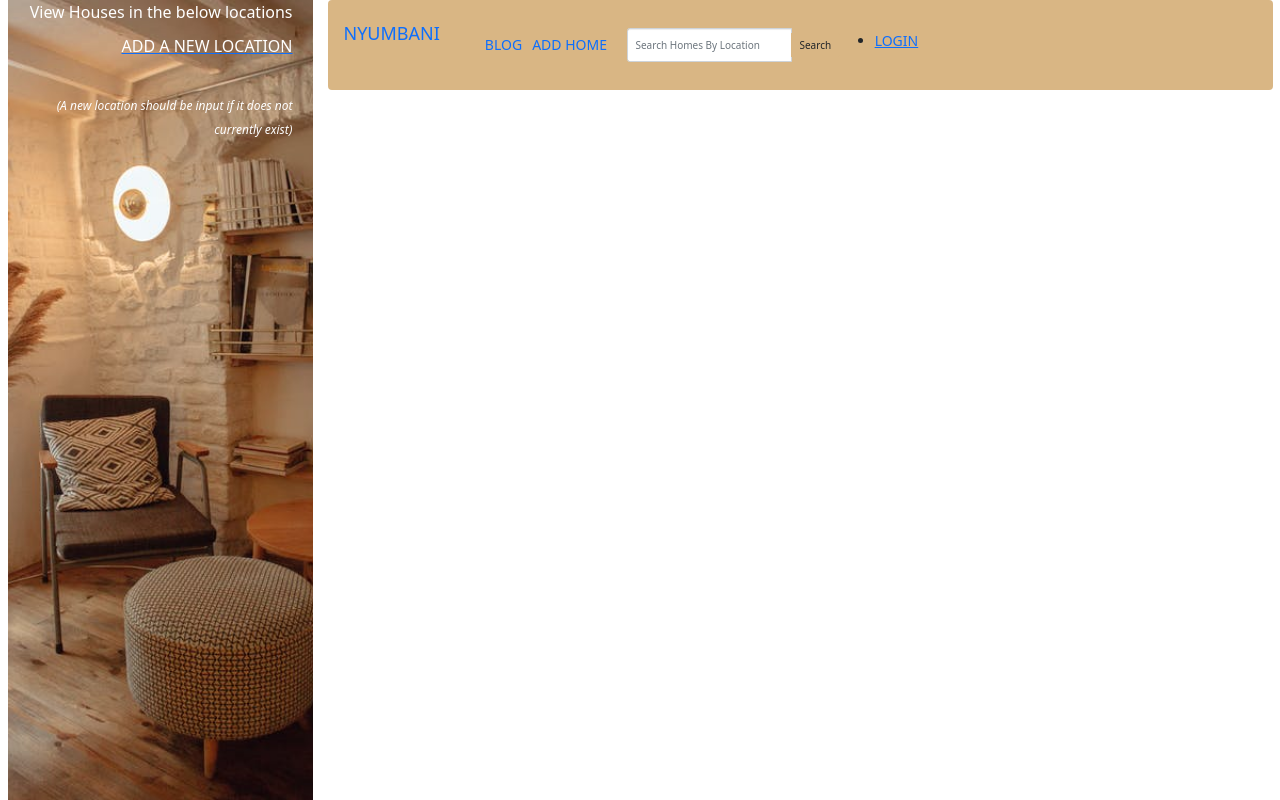
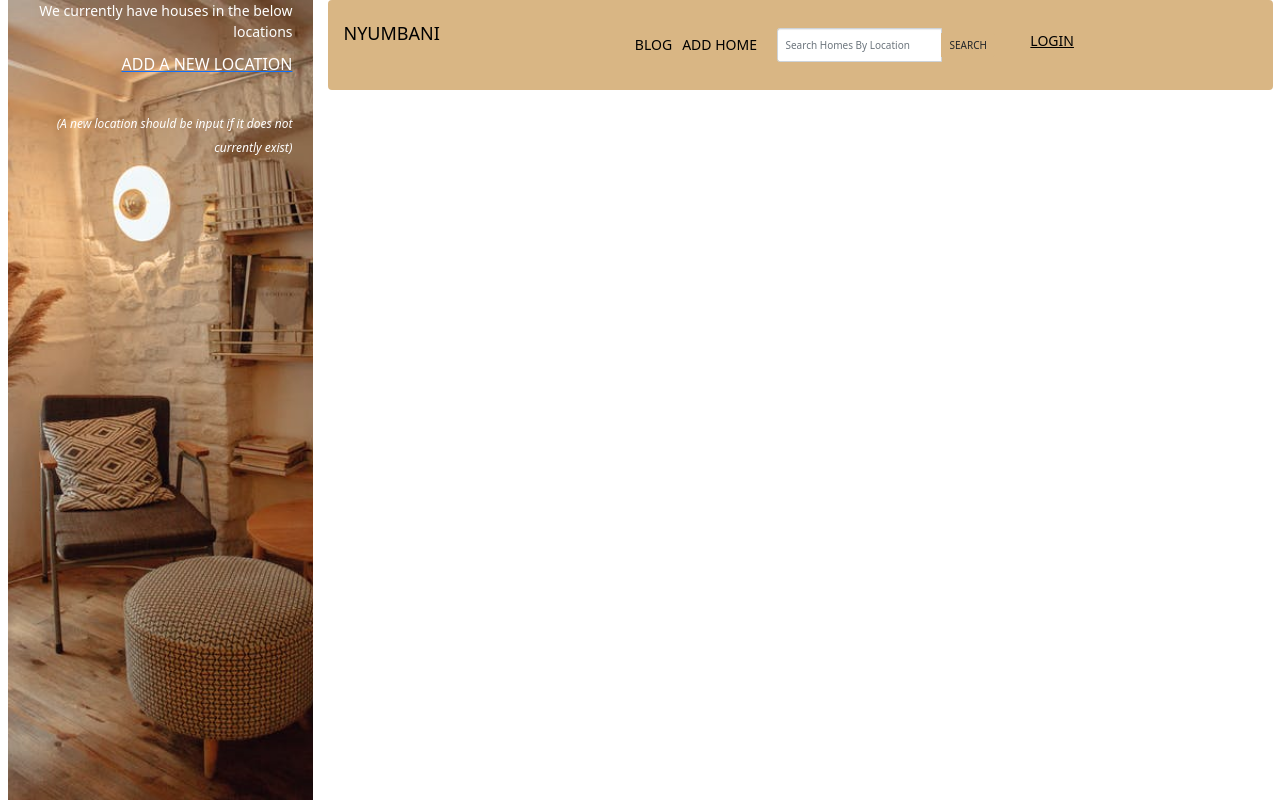
Before and after one commit to Alice-Githui/Homes--DRF, a Django app: page /homepage in a window 1280 px wide. Run offline with Django 3.2, Linux system fonts and the light colour scheme; data that the repository does not hold is empty; some libraries are stand-ins or nearby versions.

Commit message:
style navbar

```diff
--- a/ourhomes/static/CSS/style.css
+++ b/ourhomes/static/CSS/style.css
@@ -96,9 +96,7 @@
     padding-right: 20px;
     color: white;
 }
-/* .locationlist ul{
-    padding-top: 40px;
-} */
+
 
 .locationlist a li{
     list-style-type: none;
@@ -106,6 +104,7 @@
     padding-right: 20px;
     text-decoration: none;
     color: white;
+    border: none;
 }
 
 #onehomedetails{
@@ -211,3 +210,7 @@
 nav{
     font-size: 14px;
 }
+
+.appnavbar{
+    margin-left: 150px;
+}
--- a/ourhomes/templates/files/homepage.html
+++ b/ourhomes/templates/files/homepage.html
@@ -9,18 +9,12 @@
         <div class="col-md-3">
             <div class="locationlist">
                 <div>
-                    <p>View Houses in the below locations</p>
+                    <p style="font-size: 14px;">We currently have houses in the below locations</p>
                 </div>
-                <!-- {% for location in location %}
-                <a class="nav-item nav-link" routerLink="/repos" routerLinkActive='active' id="repos" href="{% url 'homepage' %}?location={{location.name }}" style="font-weight: bold;">{{location.name}}</a>
-                {% endfor %} -->
                 {% for location in locations %}
-                <a href="{% url 'homepage' %}?location={{location.name}}"><li>{{location.name}}</li></a>
-                <!-- <ul>
-                    <li>{{location.name}}</li>
-                </ul>                -->
+                <a><li>{{location.name}}</li></a>
                 {% endfor %}
-                <a href="{% url 'newlocation' %}"><p style="color: white;">ADD A NEW LOCATION</p></a>
+                <a href="{% url 'newlocation' %}"><p style="color: white; border: none;">ADD A NEW LOCATION</p></a>
                 <br>
                 <small style="font-size: 12px; font-style: italic;">(A new location should be input if it does not currently exist)</small>
             </div>
--- a/ourhomes/templates/navbar.html
+++ b/ourhomes/templates/navbar.html
@@ -1,16 +1,16 @@
 <nav class="navbar navbar-expand-lg" style="background-color: #d9b684; height:90px;">
-    <a class="navbar-brand" href="{% url 'homepage' %}" style="font-size: 18px;">NYUMBANI</a>
+    <a class="navbar-brand" href="{% url 'homepage' %}" style="font-size: 18px; color: black">NYUMBANI</a>
     <button class="navbar-toggler" type="button" data-toggle="collapse" data-target="#navbarSupportedContent" aria-controls="navbarSupportedContent" aria-expanded="false" aria-label="Toggle navigation">
       <span class="navbar-toggler-icon"></span>
     </button>
 
-    <div class="collapse navbar-collapse" id="navbarSupportedContent">
+    <div class="collapse navbar-collapse appnavbar" id="navbarSupportedContent">
       <ul class="navbar-nav mr-auto">
         <li class="nav-item active">
-          <a class="nav-link" href="{% url 'allposts' %}">BLOG<span class="sr-only">(current)</span></a>
+          <a class="nav-link" href="{% url 'allposts' %}" style="color:black;">BLOG</a>
         </li>
         <li class="nav-item">
-          <a class="nav-link" href="{% url 'newhome'%}">ADD HOME</a>
+          <a class="nav-link" href="{% url 'newhome'%}" style="color:black;">ADD HOME</a>
         </li>
       </ul>
       <form class="navbar-form" role="search" action="{% url 'search_results' %}">
@@ -18,26 +18,26 @@
         <div class="input-group">
           <input type="text" class="form-control" placeholder="Search Homes By Location" name="homes">
           <div class="input-group-btn">
-            <button class="btn btn-default" type="submit">Search</i></button>
+            <button class="btn btn-default" type="submit">SEARCH</i></button>
           </div>
         </div>
 
       </form>
       {% if user.is_authenticated %}
-      <li class="dropdown" style="list-style-type: none;">
+      <li class="dropdown" style="list-style-type: none;" id="login-logout">
         <a href="#" class="dropdown-toggle btn btn-default" data-toggle="dropdown" role="button" aria-expanded="false">Account
                   <span class="caret"></span>
               </a>
         <ul class="dropdown-menu" role="menu">
-          <li>
-            <a href="/logout">LOGOUT</a>
+          <li style="list-style-type: none;">
+            <a href="/logout" style="color:black">LOGOUT</a>
           </li>
         </ul>
       </li>
       {% else %}
       <ul>
-      <li>
-        <a href="{% url 'loginuser' %}">LOGIN</a>
+      <li style="list-style-type: none;">
+        <a href="{% url 'loginuser' %}" style="color:black;">LOGIN</a>
       </li>
       </ul>
       {% endif %}
```
